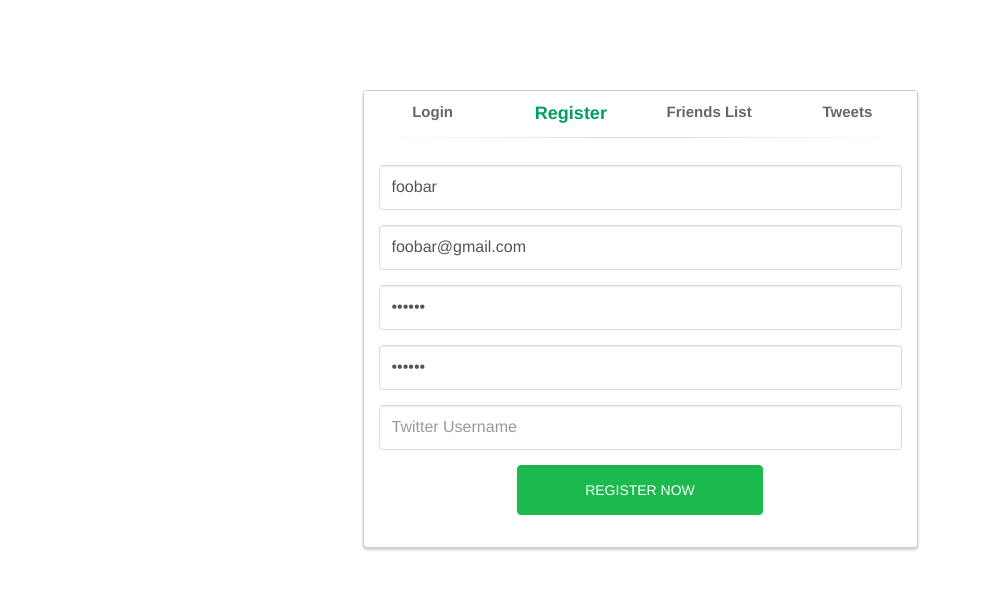
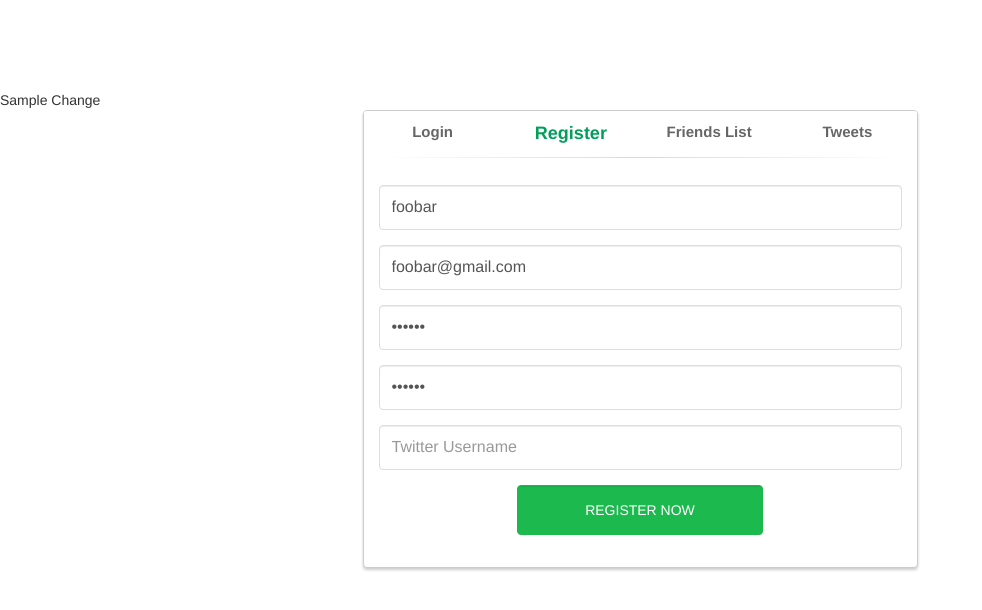
Before and after one commit to debianmaster/microservices-on-openshift, a PHP site: page / in a window 1280 px wide. Shown: the top 610 px of the page, without its empty margins (0-982 px from the left). Run offline with PHP 8.4, Linux system fonts and the light colour scheme; some libraries are stand-ins or nearby versions.

Commit message:
Update index.php

```diff
--- a/php-ui/index.php
+++ b/php-ui/index.php
@@ -4,6 +4,7 @@
  include 'head.php';
 ?>
 <body ng-app="myApp">
+    Sample Change
     <div class="container" ng-controller="appController">
         <div class="row">
             <div class="col-md-6 col-md-offset-3">
```
